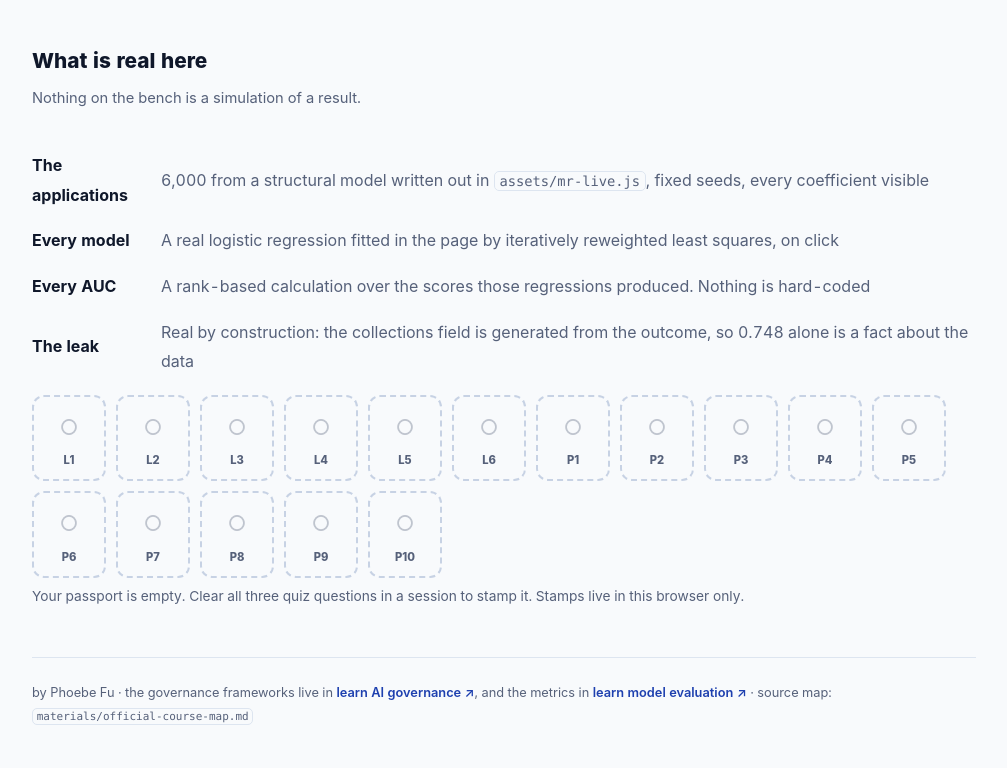
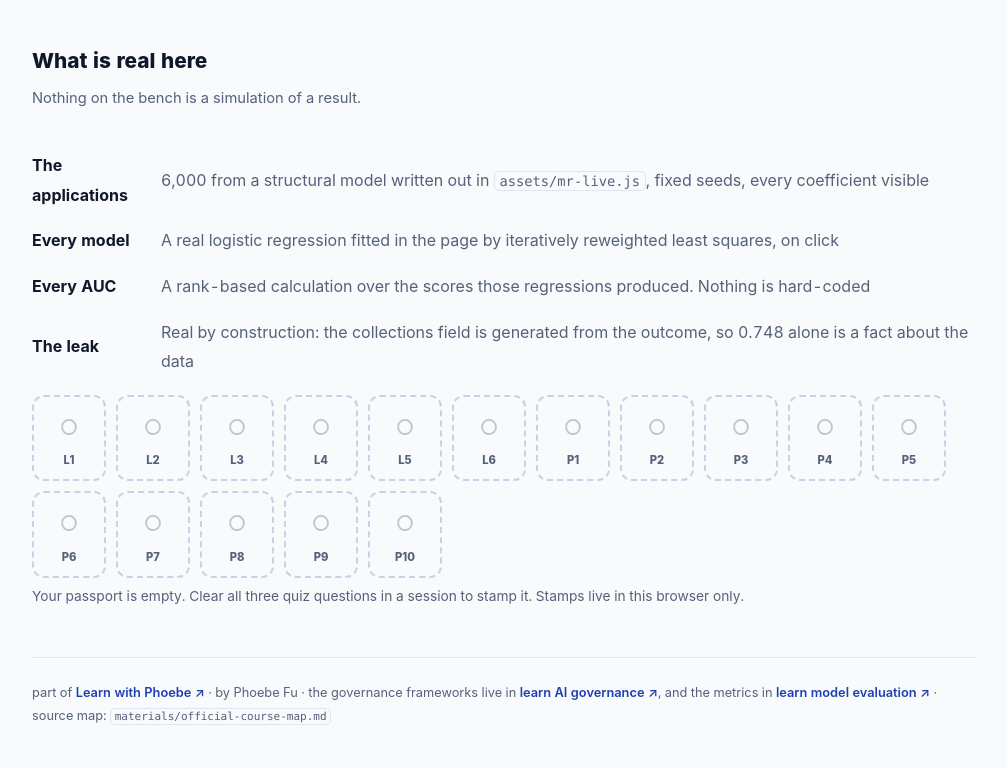
Before and after one commit to phoebefu6/learn-model-risk-with-phoebe, a plain HTML site: page index.html in a window 1280 px wide. Shown: the part 3081-3849 px from the top of the page, without its empty margins (136-1143 px from the left). Drawn offline with Linux system fonts and the light colour scheme.

Commit message:
Landing footer: link back to the Learn with Phoebe hub

```diff
--- a/index.html
+++ b/index.html
@@ -261,7 +261,7 @@
   </section>
 
   <footer class="pagefoot">
-    <span class="meta">by Phoebe Fu · the governance frameworks live in <a href="https://phoebefu6.github.io/learn-ai-governance-with-phoebe/">learn AI governance ↗</a>, and the metrics in <a href="https://phoebefu6.github.io/learn-model-evaluation-with-phoebe/">learn model evaluation ↗</a> · source map: <span class="mono">materials/official-course-map.md</span></span>
+    <span class="meta">part of <a href="https://phoebefu6.github.io/learn-with-phoebe/">Learn with Phoebe ↗</a> · by Phoebe Fu · the governance frameworks live in <a href="https://phoebefu6.github.io/learn-ai-governance-with-phoebe/">learn AI governance ↗</a>, and the metrics in <a href="https://phoebefu6.github.io/learn-model-evaluation-with-phoebe/">learn model evaluation ↗</a> · source map: <span class="mono">materials/official-course-map.md</span></span>
   </footer>
 
 </main>
```
